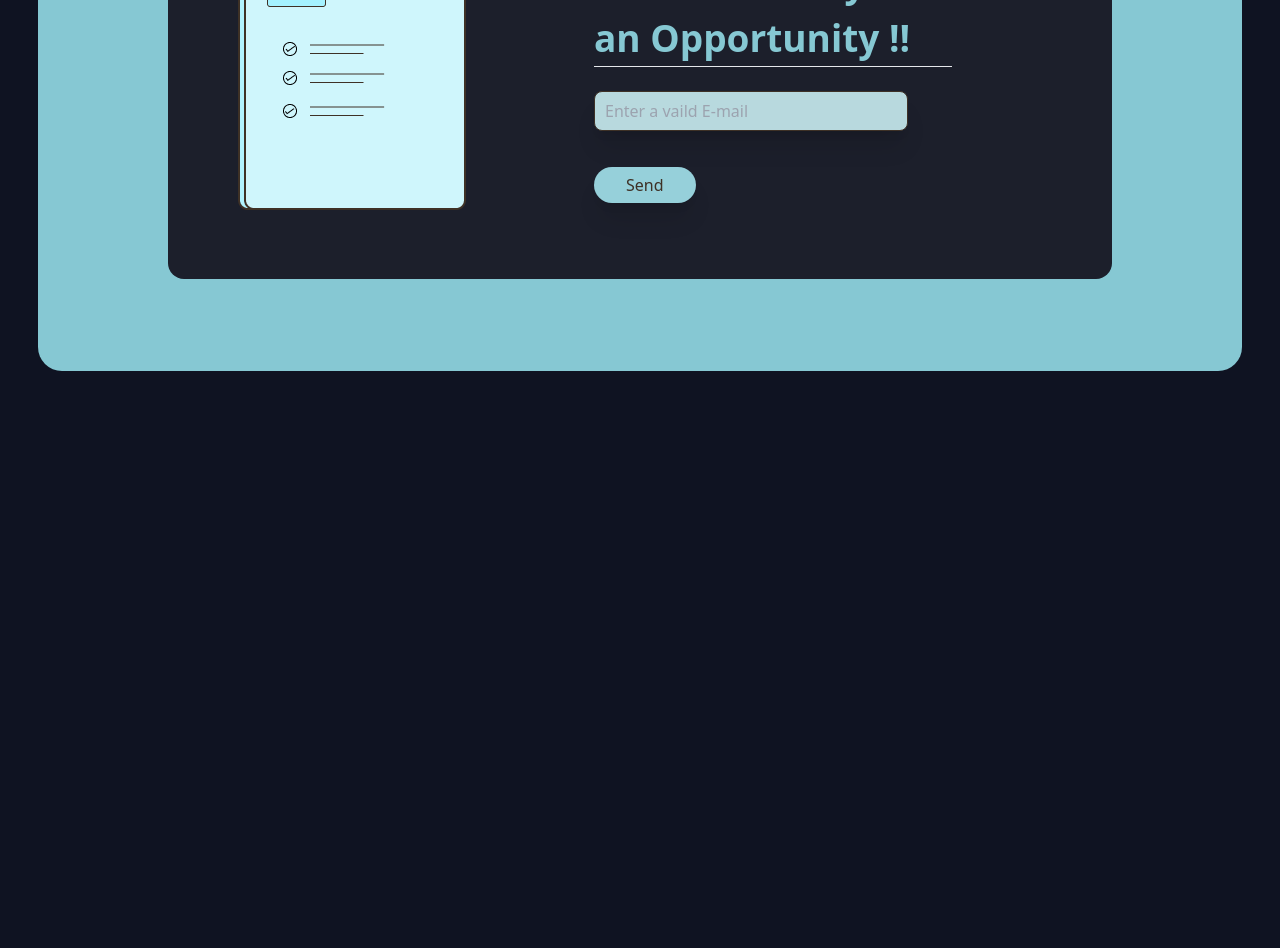
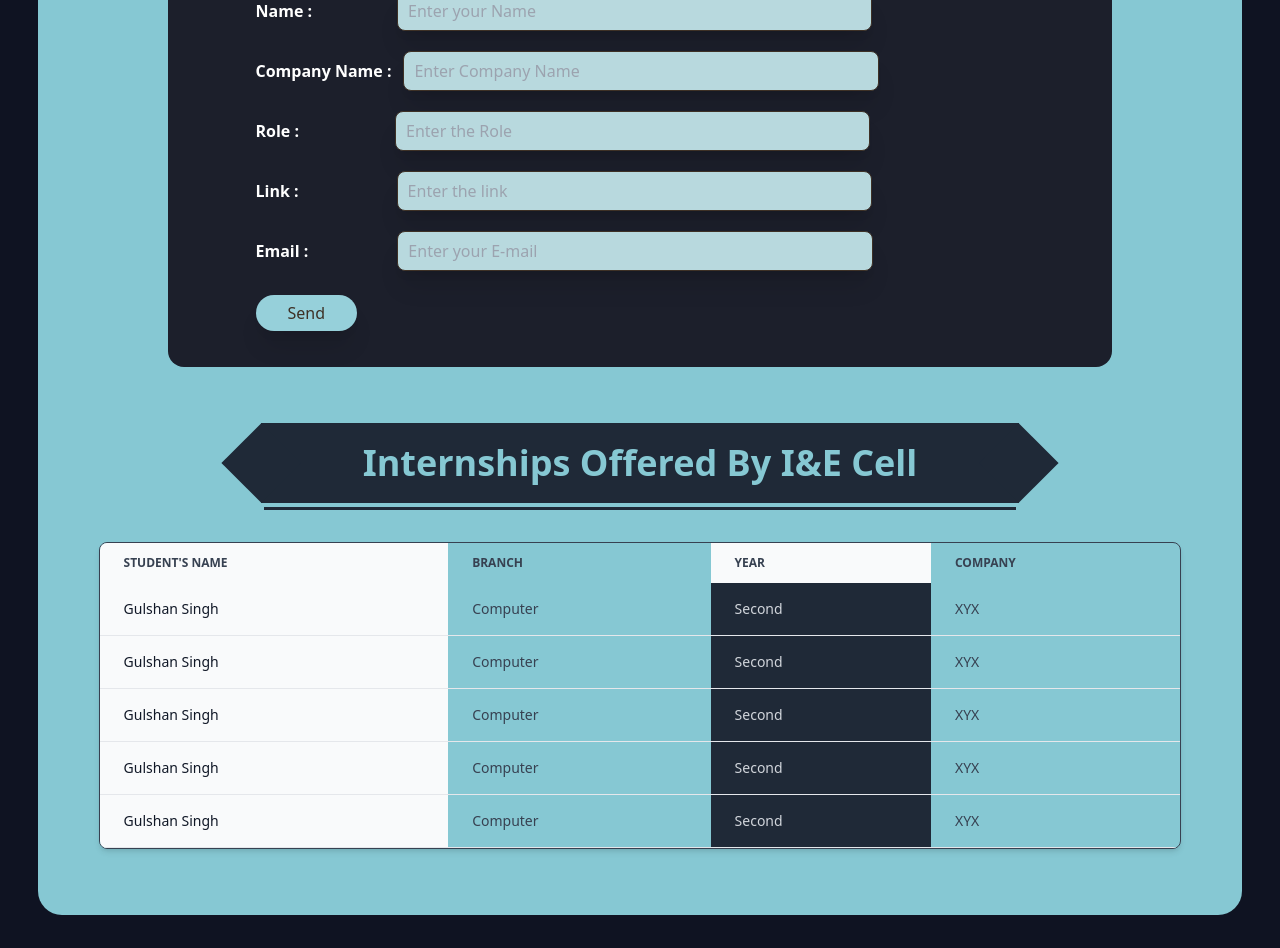
Before and after one commit to I-E-Cell/Vite-Ecell, a React (Vite) app: page /internship in a window 1280 px wide. Shown: the part 380-1328 px from the top of the page. Before the commit the page ends 800 px from the top, so only its background shows below. Built offline with nearby package versions, Linux system fonts and the light colour scheme.

Commit message:
added intern

```diff
--- a/index.html
+++ b/index.html
@@ -2,7 +2,7 @@
 <html lang="en">
   <head>
     <meta charset="UTF-8" />
-    <link rel="icon" type="image/svg+xml" class="w-4 h-[1px]" href="/src/assets/ecell.ico" />
+    <link rel="icon" type="image/svg+xml" class="w-4 h-[1px]" href="/src/assets/favi.svg" />
     <meta name="viewport" content="width=device-width, initial-scale=1.0" />
     <title>AIT Entrepreneurship Cell</title>
   </head>
--- a/src/Components/Alumni.jsx
+++ b/src/Components/Alumni.jsx
@@ -36,7 +36,7 @@ const Alumni = () => {
     return (
         <div >
             <Nav />
-            <div className='relative w-[100%]  bg-[#0F1322]'>
+            <div className='relative w-[100%] pb-[8em] bg-[#0F1322]'>
                 <div className='relative mx-auto justify-center align-middle top-[95px]    w-[94%]  rounded-3xl bg-[#86C8D3]'>
                     <div className=' relative w-[28%]  h-[10em] rounded-3xl left-[72%] -top-[75px]  bg-[#86C8D3]'>
                         <div className='s_box rounded-sm w-[68%] lg:-left-[26.5px] -left-[28px] top-[6px]  h-[60%] bg-[#86C8D3]'>
--- a/src/Components/ComIntern.jsx
+++ b/src/Components/ComIntern.jsx
@@ -27,7 +27,7 @@ const ComIntern = () => {
     };
 
     return (
-        <div className='flex justify-center w-[100%] absolute top-[120px]'>
+        <div className='flex justify-center w-[100%] relative'>
 
             <div className='py-6 w-[91%] md:w-[87.4%] lg:w-[78.4%] justify-center gap-6  lg:gap-32 flex flex-col-reverse md:flex-row bg-[#1C1F2B] rounded-2xl mx-auto relative '>
 
@@ -48,7 +48,7 @@ const ComIntern = () => {
                             <label className='text-base md:mr-[89px] font-semibold text-white' htmlFor="">Email :</label>
                             <input required name='email' id='input' className='mt-2 shadow-xl mb-3 rounded-lg bg-[#B8D9DE] border-[1.5px] md:w-[70%] w-[90%] h-[40px] border-[#3E3126]' type="email" placeholder='Enter your E-mail' /><br />
 
-                            <motion.button whileHover={{ scale: 1.05 }} whileTap={{ scale: 0.95 }} onClick={()=>{pressed(), mixpanel.track('Send btn intern presses by company')}} className=' shadow-xl md:mx-0  bg-[#96D0DA] rounded-full px-8 py-[6px]  my-3 font-medium text-[#3E3126] flex relative '>{send}</motion.button>
+                            <motion.button whileHover={{ scale: 1.05 }} whileTap={{ scale: 0.95 }} onClick={()=>{pressed(), mixpanel.track('Send btn intern presses by company')}} className=' shadow-xl md:mx-0 mx-auto bg-[#96D0DA] rounded-full px-8 py-[6px]  my-3 font-medium text-[#3E3126] flex relative '>{send}</motion.button>
                         </form>
                     </div>
                 </div>
--- a/src/Components/Internship.jsx
+++ b/src/Components/Internship.jsx
@@ -7,13 +7,12 @@ import { motion } from 'framer-motion'
 import Popup from './Popup'
 import { BsArrowUpRight } from "react-icons/bs";
 import mixpanel from 'mixpanel-browser';
-mixpanel.init('b2ff7ac9e3348a34108ce514efef85ce', {debug: true, track_pageview: true, persistence: 'localStorage'});
+mixpanel.init('b2ff7ac9e3348a34108ce514efef85ce', { debug: true, track_pageview: true, persistence: 'localStorage' });
 
 const Internship = () => {
-    const [send, setSend] = useState("Send")
-    const [popup2, setPopup2] = useState(false)
-    const [forstudents, setForstudents] = useState(true)
-    const [forcompany, setForcomapny] = useState(false)
+
+    const [forstudents, setForstudents] = useState(false)
+    const [forcompany, setForcomapny] = useState(true)
 
     const students = () => {
         setForstudents(true)
@@ -30,12 +29,12 @@ const Internship = () => {
     return (
         <div >
             <Nav />
-            <div className='relative w-[100%]   bg-[#0F1322]'>
-                <div className='relative mx-auto justify-center align-middle top-[95px] md:h-[41em]  h-[56em] mb-4   w-[94%]  rounded-3xl bg-[#86C8D3]'>
-                    <div className=' relative w-[28%]  h-[10em] rounded-3xl left-[72%] -top-[75px]  bg-[#86C8D3]'>
+            <div className='relative w-[100%] pb-[8em]  bg-[#0F1322]'>
+                <div className='relative mx-auto justify-center align-middle top-[95px] h-[85em]   md:h-[75em]   w-[94%]  rounded-3xl bg-[#86C8D3]'>
+                    <div className=' relative w-[28%]  h-[7.5em] rounded-3xl left-[72%] -top-[75px]  bg-[#86C8D3]'>
                         <h1 className='absolute  ] z-10 text-3xl md:text-4xl hidden md:flex justify-center text-center md:left-[16%] lg:left-[28%] font-bold top-3'>Internship</h1>
 
-                        <div className='s_box rounded-sm w-[68%] lg:-left-[26.5px] -left-[28px] top-[6px]  h-[60%] bg-[#86C8D3]'>
+                        <div className='s_box rounded-sm w-[68%]  -left-[19px] top-[6px]  h-[60%] bg-[#86C8D3]'>
 
                         </div>
 
@@ -46,17 +45,17 @@ const Internship = () => {
                     {/* <h1 className='absolute  text-[#0F1322] z-10 font-bold text-3xl md:text-4xl flex justify-center text-center w-[100%] top-9'>Internship</h1> */}
                     <div className='absolute w-[100%] flex flex-row gap-5  md:gap-16 top-10 justify-center '>
 
+                        <button onClick={company} id='kuchbhe' className='explore btn  items-center bg-[#0F1322] flex rounded-3xl  relative   w-[160px]  h-10'>
+                            <div className='haikuch absolute w-[2em] h-[2em] bg-[#86C8D3] left-1 rounded-full'>
+                                <BsArrowUpRight size={22} className=' relative left-1 top-1' />
+                            </div>
+                            <h1 className='yebhe text-white  text-center relative justify-center left-2 text-md mx-auto '>For Startups</h1>
+                        </button>
                         <button onClick={students} id='kuchbhe' className='explore btn  items-center bg-[#0F1322] flex rounded-3xl  relative   w-[160px]  h-10'>
                             <div className='haikuch absolute w-[2em] h-[2em] bg-[#86C8D3] left-1 rounded-full'>
                                 <BsArrowUpRight size={22} className=' relative left-1 top-1' />
                             </div>
                             <h1 className='yebhe text-white  text-center relative justify-center left-2  mx-auto '>For Students</h1>
-                        </button>
-                        <button onClick={company} id='kuchbhe' className='explore btn  items-center bg-[#0F1322] flex rounded-3xl  relative   w-[160px]  h-10'>
-                            <div className='haikuch absolute w-[2em] h-[2em] bg-[#86C8D3] left-1 rounded-full'>
-                                <BsArrowUpRight size={22} className=' relative left-1 top-1' />
-                            </div>
-                            <h1 className='yebhe text-white  text-center relative justify-center left-2 text-md mx-auto '>For Startups</h1>
                         </button>
 
 
@@ -78,8 +77,121 @@ const Internship = () => {
                     {/* //-------- */}
 
 
+                    <div className=' flex flex-col mx-auto '>
+                        <div className='h-[3.5em] md:h-[5em] mx-auto flex justify-between items-center mt-14 bg-gray-800 w-[78%] md:w-[73%] lg:w-[63%]'>
+                            <div className='flex -left-5 md:-left-7  relative bg-gray-800 h-[2.5em] w-[2.5em] md:h-[3.5em] md:w-[3.5em] rotate-45'></div>
+                            <h1 className='font-bold max-w-[60%] md:max-w-[90%] text-lg md:text-3xl lg:text-4xl text-[#86C8D3]'>Internships Offered By I&E Cell</h1>
+                            <div className='flex left-5 md:left-7 relative bg-gray-800  h-[2.5em] w-[2.5em] md:h-[3.5em] md:w-[3.5em] rotate-45'></div>
+                        </div>
+                        <div className='h-[0.2em] flex justify-end items-center mt-1 bg-gray-800 mx-auto w-[62.5%]'> </div>
+                        {/* <div className='h-[5em] flex  items-center relative left-[40%] mt-4 bg-[#0F1322] w-[60%]'>
 
+                            <div className='flex -left-7  relative bg-[#0F1322] h-[3.5em] w-[3.5em] rotate-45'></div>
+                            <h1 className='font-bold text-4xl text-[#86C8D3]'>Entrepreneurship Cell</h1>
+                        </div> */}
+
+
+
+                        <div class="relative w-[90%] mx-auto mt-8 overflow-x-auto shadow-md border-[1px] border-gray-700 rounded-lg">
+                            <table class="w-full text-sm text-left   rtl:text-right text-gray-500 dark:text-gray-400">
+                                <thead class="text-xs text-gray-700 uppercase dark:text-gray-400">
+                                    <tr>
+                                        <th scope="col" class="px-6 py-3 bg-gray-50 dark:bg-gray-800">
+                                            Student's name
+                                        </th>
+                                        <th scope="col" class="px-6 py-3 text-gray-700">
+                                            Branch
+                                        </th>
+                                        <th scope="col" class="px-6 py-3 bg-gray-50 dark:bg-gray-800">
+                                            Year
+                                        </th>
+                                        <th scope="col" class="px-6 py-3 text-gray-700">
+                                            Company
+                                        </th>
+
+                                    </tr>
+                                </thead>
+                                <tbody>
+                                    <tr class="border-b border-gray-200 dark:border-gray-700">
+                                        <th scope="row" class="px-6 py-4 font-medium text-gray-900 whitespace-nowrap bg-gray-50 dark:text-white dark:bg-gray-800">
+                                            Gulshan Singh
+                                        </th>
+                                        <td class="px-6 py-4 text-gray-700">
+                                            Computer
+                                        </td>
+                                        <td class="px-6 py-4 text-gray-300 bg-gray-800">
+                                            Second
+                                        </td>
+                                        <td class="px-6 py-4 text-gray-700">
+                                            XYX
+                                        </td>
+                                    </tr>
+                                    <tr class="border-b border-gray-200 dark:border-gray-700">
+                                        <th scope="row" class="px-6 py-4 font-medium text-gray-900 whitespace-nowrap bg-gray-50 dark:text-white dark:bg-gray-800">
+                                            Gulshan Singh
+                                        </th>
+                                        <td class="px-6 py-4 text-gray-700">
+                                            Computer
+                                        </td>
+                                        <td class="px-6 py-4 text-gray-300 bg-gray-800">
+                                            Second
+                                        </td>
+                                        <td class="px-6 py-4 text-gray-700">
+                                            XYX
+                                        </td>
+                                    </tr>
+                                    <tr class="border-b border-gray-200 dark:border-gray-700">
+                                        <th scope="row" class="px-6 py-4 font-medium text-gray-900 whitespace-nowrap bg-gray-50 dark:text-white dark:bg-gray-800">
+                                            Gulshan Singh
+                                        </th>
+                                        <td class="px-6 py-4 text-gray-700">
+                                            Computer
+                                        </td>
+                                        <td class="px-6 py-4 text-gray-300 bg-gray-800">
+                                            Second
+                                        </td>
+                                        <td class="px-6 py-4 text-gray-700">
+                                            XYX
+                                        </td>
+                                    </tr>
+                                    <tr class="border-b border-gray-200 dark:border-gray-700">
+                                        <th scope="row" class="px-6 py-4 font-medium text-gray-900 whitespace-nowrap bg-gray-50 dark:text-white dark:bg-gray-800">
+                                            Gulshan Singh
+                                        </th>
+                                        <td class="px-6 py-4 text-gray-700">
+                                            Computer
+                                        </td>
+                                        <td class="px-6 py-4 text-gray-300 bg-gray-800">
+                                            Second
+                                        </td>
+                                        <td class="px-6 py-4 text-gray-700">
+                                            XYX
+                                        </td>
+                                    </tr>
+                                    <tr class="border-b border-gray-200 dark:border-gray-700">
+                                        <th scope="row" class="px-6 py-4 font-medium text-gray-900 whitespace-nowrap bg-gray-50 dark:text-white dark:bg-gray-800">
+                                            Gulshan Singh
+                                        </th>
+                                        <td class="px-6 py-4 text-gray-700">
+                                            Computer
+                                        </td>
+                                        <td class="px-6 py-4 text-gray-300 bg-gray-800">
+                                            Second
+                                        </td>
+                                        <td class="px-6 py-4 text-gray-700">
+                                            XYX
+                                        </td>
+                                    </tr>
+
+                                </tbody>
+                            </table>
+                        </div>
+
+
+
+                    </div>
                 </div>
+
             </div>
             {/* {(popup2 && input.value!='') ? <Popup /> : null} */}
 
--- a/src/Components/Startups.jsx
+++ b/src/Components/Startups.jsx
@@ -30,7 +30,7 @@ const Startups = () => {
 
             <Nav />
 
-            <div className='relative w-[100%]   bg-[#0F1322]'>
+            <div className='relative w-[100%] pb-28   bg-[#0F1322]'>
                 <div className='relative mx-auto   justify-center align-middle top-[95px] h-[274em]  md:h-[140em]   w-[94%]  rounded-3xl bg-[#86C8D3]'>
                     <div className=' relative w-[28%]  h-[10em] rounded-3xl left-[72%] -top-[75px]  bg-[#86C8D3]'>
                         <div className='s_box rounded-sm w-[68%] lg:-left-[26.5px] -left-[28px] top-[6px]  h-[60%] bg-[#86C8D3]'>
--- a/src/Components/StuIntern.jsx
+++ b/src/Components/StuIntern.jsx
@@ -24,7 +24,7 @@ const StuIntern = () => {
             });
     };
     return (
-        <div className='flex justify-center w-[100%] absolute top-[120px]'>
+        <div className='flex justify-center w-[100%] relative '>
 
             <div className='py-16 w-[91%] md:w-[87.4%] lg:w-[78.4%] justify-center gap-6  lg:gap-32 flex flex-col-reverse md:flex-row bg-[#1C1F2B] rounded-2xl mx-auto relative '>
 
--- a/src/index.css
+++ b/src/index.css
@@ -323,7 +323,9 @@ input {
 
 /* Works on Chrome, Edge, and Safari */
 *::-webkit-scrollbar {
+
     width: 6px;
+    height: 6px;
 }
 
 *::-webkit-scrollbar-track {
@@ -332,7 +334,7 @@ input {
 
 *::-webkit-scrollbar-thumb {
     background-color: #86C8D3;
-    border-radius: 20px;
+    border-radius: 10px;
     border: 0px solid #0F1322;
 }
 
```
Also changed, not shown: src/assets/favi.svg (added).
